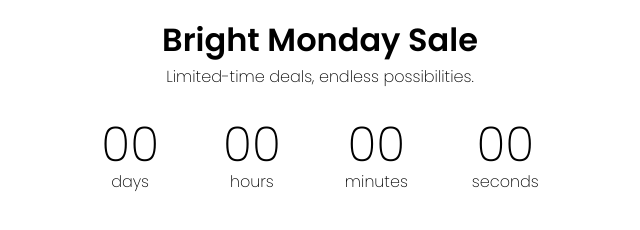
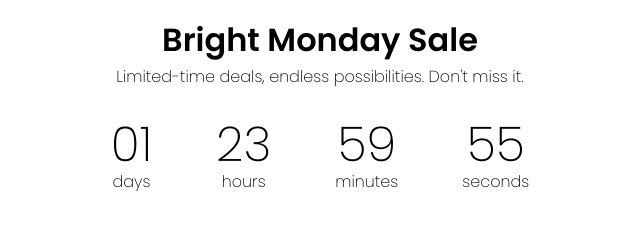
Before and after one commit to balewgize/javascript-projects, a plain HTML site: page countdown-timer/index.html in a window 1280 px wide. Shown: the whole page, without its empty margins (320-960 px from the left). Drawn offline with Linux system fonts and the light colour scheme.

Commit message:
Add count down timer that show remaining days, hours, minutes and seconds

```diff
--- a/countdown-timer/index.html
+++ b/countdown-timer/index.html
@@ -11,7 +11,7 @@
 <body>
     <div class="discount-header">
         <h1>Bright Monday Sale</h1>
-        <span>Limited-time deals, endless possibilities.</span>
+        <span>Limited-time deals, endless possibilities. Don't miss it.</span>
     </div>
     <div class="countdown-container">
         <div class="count">
--- a/countdown-timer/script.js
+++ b/countdown-timer/script.js
@@ -0,0 +1,35 @@
+// the number of days the discount will be available
+const DISCOUNT_DAYS = 2;
+const DISCOUNT_DEADLINE = new Date(new Date().getTime() + (DISCOUNT_DAYS * 24 * 60 * 60 * 1000));
+
+function countdown() {
+    let today = new Date();
+    let totalSeconds = (DISCOUNT_DEADLINE - today) / 1000;
+
+    let seconds = Math.floor(totalSeconds % 60);
+    let minutes = Math.floor((totalSeconds / 60) % 60);
+    let hours = Math.floor((totalSeconds / 3600) % 24);
+    let days = Math.floor(totalSeconds / 3600 / 24);
+
+    // console.log(days, hours, minutes, seconds);
+
+    let secondsContainer = document.getElementById("seconds");
+    secondsContainer.innerHTML = leftFillNum(seconds);
+
+    let minutesContainer = document.getElementById("minutes");
+    minutesContainer.innerHTML = leftFillNum(minutes);
+
+    let hoursContainer = document.getElementById("hours");
+    hoursContainer.innerHTML = leftFillNum(hours);
+
+    let daysContainer = document.getElementById("days");
+    daysContainer.innerHTML = leftFillNum(days);
+}
+
+function leftFillNum(num, targetLength = 2) {
+    // a function to pad the number to the left if it is shorter than targetLength
+    // to display all numbers in two digit format, pad zero to the left when necessary
+    return num.toString().padStart(targetLength, 0);
+}
+
+setInterval(countdown, 1000);
--- a/countdown-timer/style.css
+++ b/countdown-timer/style.css
@@ -19,6 +19,8 @@ body {
 }
 .countdown-container {
     display: flex;
+    flex-wrap: wrap;
+    justify-content: center;
 }
 .count {
     display: flex;
```
